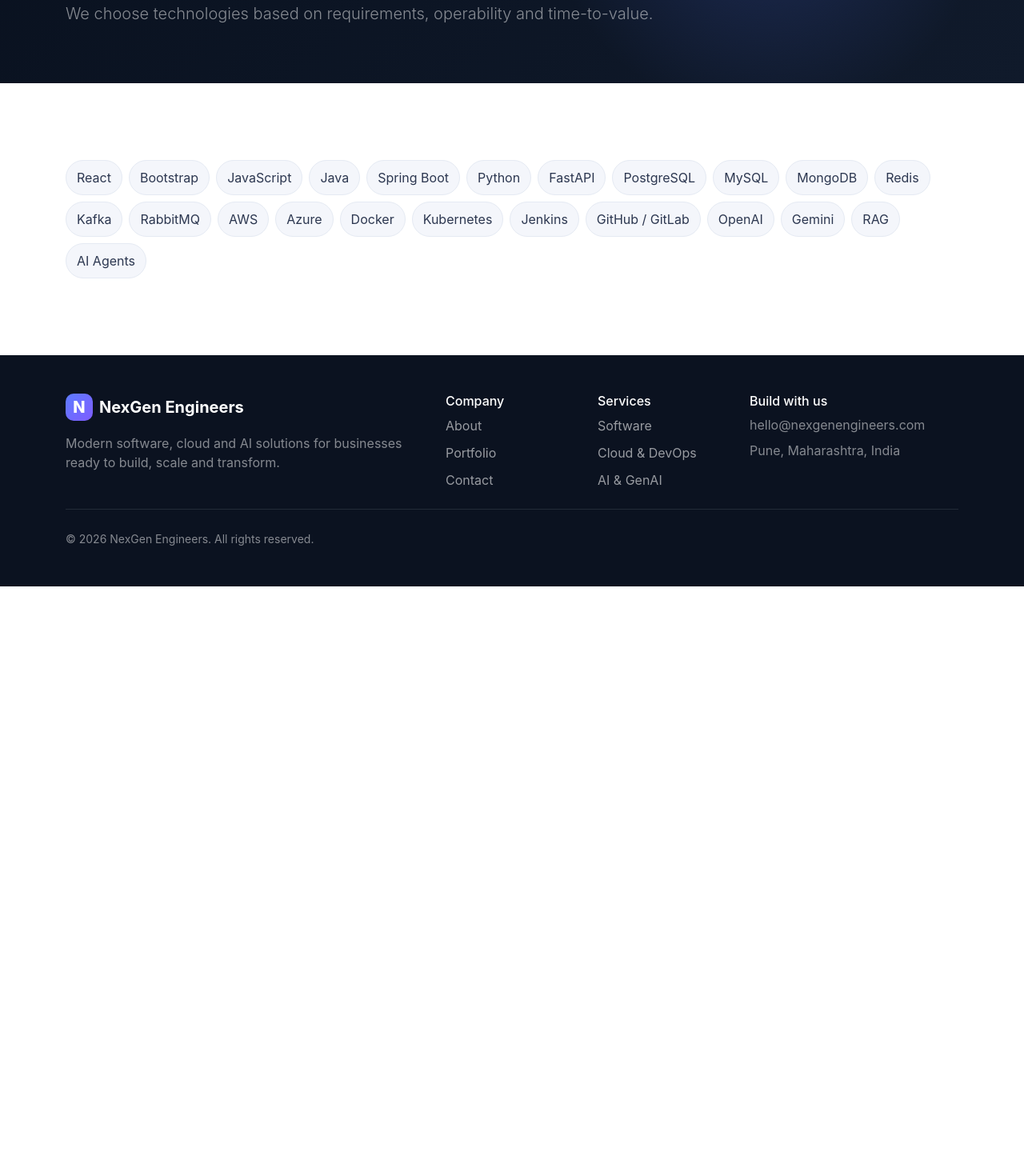
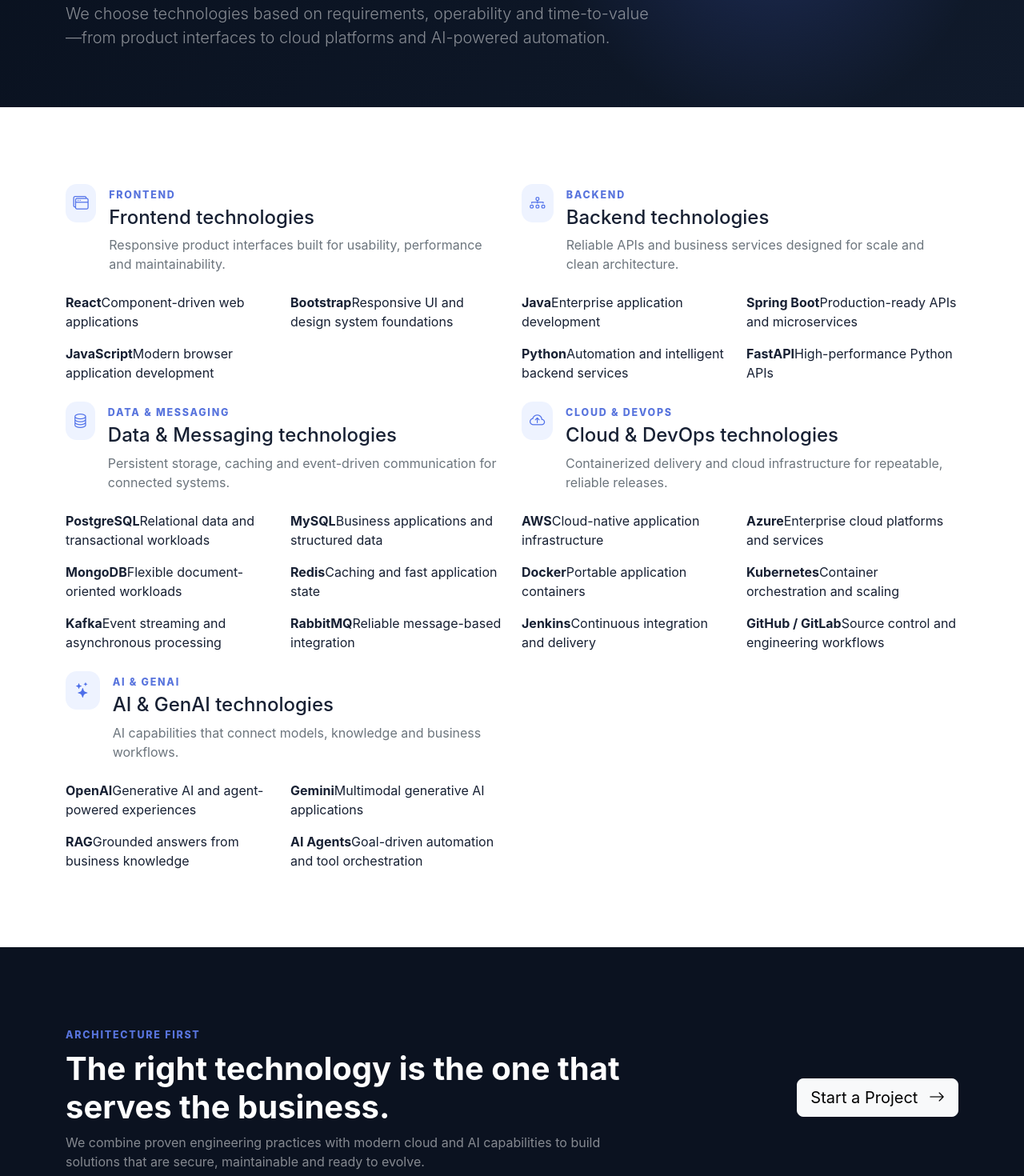
Before and after one commit to AmitKumarPrasad/nexgen-engineers-website, a React (Vite) app: page /technologies in a window 1280 px wide. Shown: the part 260-1730 px from the top of the page at 80% size. Before the commit the page ends 993 px from the top, so only its background shows below. Built offline with nearby package versions, Linux system fonts and the light colour scheme.

Commit message:
feat: build modern technology showcase

```diff
--- a/src/pages/Technologies.jsx
+++ b/src/pages/Technologies.jsx
@@ -1,6 +1,71 @@
 import SEO from '../components/SEO';
 import Intro from '../components/Intro';
-import { technologies } from '../data/technologies';
+import { technologyGroups } from '../data/technologies';
 
-export default function Technologies(){ return <>
-    <SEO title="Technologies | NexGen Engineers" description="Explore the modern Java, React, Python, cloud, data, DevOps and AI technologies used by NexGen Engineers." /><Intro eyebrow="Technologies" title="A modern stack for modern delivery." text="We choose technologies based on requirements, operability and time-to-value."/><section className="section-space"><div className="container"><div className="d-flex flex-wrap gap-2">{technologies.map(t=><span className="mini-chip" key={t}>{t}</span>)}</div></div></section></>}
+export default function Technologies() {
+  return (
+    <>
+      <SEO
+        title="Technologies | NexGen Engineers"
+        description="Explore the modern frontend, backend, cloud, data, DevOps and AI technologies used by NexGen Engineers."
+      />
+
+      <Intro
+        eyebrow="Technology"
+        title="A modern stack for modern delivery."
+        text="We choose technologies based on requirements, operability and time-to-value—from product interfaces to cloud platforms and AI-powered automation."
+      />
+
+      <section className="section-space">
+        <div className="container">
+          <div className="row g-4">
+            {technologyGroups.map((group) => (
+              <div className="col-lg-6" key={group.category}>
+                <article className="technology-group h-100">
+                  <div className="d-flex align-items-start gap-3 mb-4">
+                    <div className="icon-box">
+                      <i className={`bi ${group.icon}`} />
+                    </div>
+                    <div>
+                      <span className="eyebrow">{group.category}</span>
+                      <h2 className="h4 mt-1 mb-2">{group.category} technologies</h2>
+                      <p className="text-secondary mb-0">{group.description}</p>
+                    </div>
+                  </div>
+
+                  <div className="row g-3">
+                    {group.technologies.map((technology) => (
+                      <div className="col-sm-6" key={technology.name}>
+                        <div className="technology-item h-100">
+                          <strong>{technology.name}</strong>
+                          <span>{technology.detail}</span>
+                        </div>
+                      </div>
+                    ))}
+                  </div>
+                </article>
+              </div>
+            ))}
+          </div>
+        </div>
+      </section>
+
+      <section className="section-space dark-section text-white">
+        <div className="container">
+          <div className="row align-items-center g-4">
+            <div className="col-lg-8">
+              <span className="eyebrow">Architecture first</span>
+              <h2 className="display-6 fw-bold mt-2">The right technology is the one that serves the business.</h2>
+              <p className="text-white-50 mb-0">
+                We combine proven engineering practices with modern cloud and AI capabilities to build solutions that are secure, maintainable and ready to evolve.
+              </p>
+            </div>
+            <div className="col-lg-4 text-lg-end">
+              <a className="btn btn-light btn-lg" href="/contact">Start a Project <i className="bi bi-arrow-right ms-2" /></a>
+            </div>
+          </div>
+        </div>
+      </section>
+    </>
+  );
+}
```
